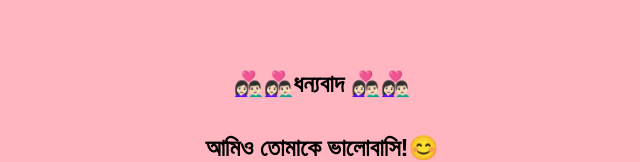
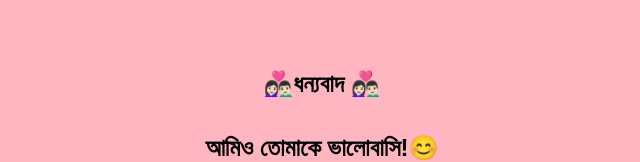
Before and after one commit to Utkarsh6312/mssg, a plain HTML site: page index.html in a window 1280 px wide. Both pictures are taken after a click on the button "Yes". Shown: the part 220-382 px from the top of the page, without its empty margins (318-958 px from the left). Drawn offline with Linux system fonts and the light colour scheme.

Commit message:
Update index.html

```diff
--- a/index.html
+++ b/index.html
@@ -70,7 +70,7 @@
     }
 
     yesButton.addEventListener('click', () => {
-      firstLine.textContent="👩🏻‍❤️‍👨🏻👩🏻‍❤️‍👨🏻ধন্যবাদ 👩🏻‍❤️‍👨🏻👩🏻‍❤️‍👨🏻";
+      firstLine.textContent="👩🏻‍❤️‍👨🏻ধন্যবাদ 👩🏻‍❤️‍👨🏻";
       heading.textContent = "আমিও তোমাকে ভালোবাসি!😊";
       image.src = "https://media.giphy.com/media/v1.Y2lkPTc5MGI3NjExZXE0aWZlaDM3bnlqamZma3drcGU1MzVzc3FwMmt2c3E1bDQyYnA2dCZlcD12MV9pbnRlcm5hbF9naWZfYnlfaWQmY3Q9Zw/bA5cblwksWXDOwSzUI/giphy.gif";
       yesButton.style.display = "none";
```
